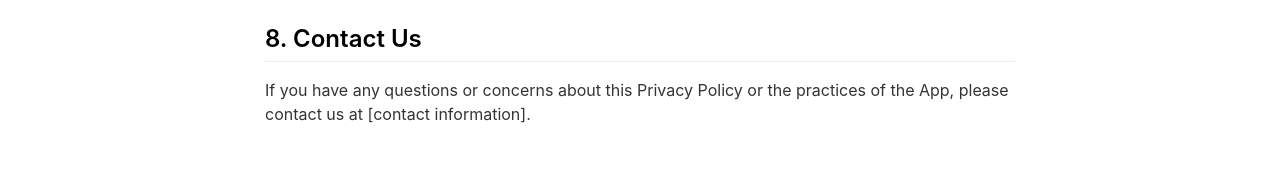
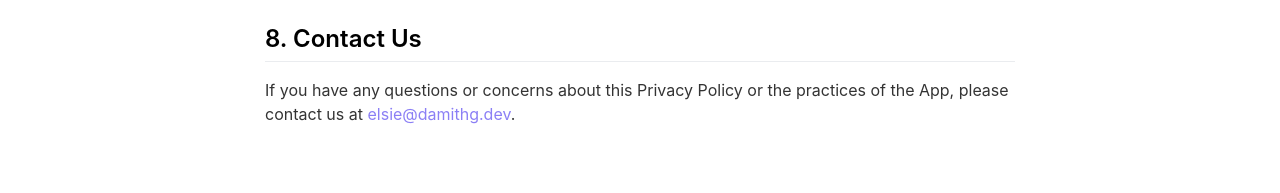
Before and after one commit to ElsieHealthy/elsiehealthy.github.io, a Jekyll site: the page built from _pages/privacypolicy.md, in a window 1280 px wide. Shown: the part 1383-1576 px from the top of the page. Built offline with Jekyll 4.4.1, drawn with Linux system fonts in a browser that asks for light colours; nearby versions of some CDN libraries.

Commit message:
feat: updated contact detail

```diff
--- a/_pages/privacypolicy.md
+++ b/_pages/privacypolicy.md
@@ -41,4 +41,4 @@ Elsie reserves the right to update or revise this Privacy Policy at any time. We
 
 ## 8. Contact Us
 
-If you have any questions or concerns about this Privacy Policy or the practices of the App, please contact us at [contact information].
+If you have any questions or concerns about this Privacy Policy or the practices of the App, please contact us at [elsie@damithg.dev](mailto:elsie@damithg.dev).
```
